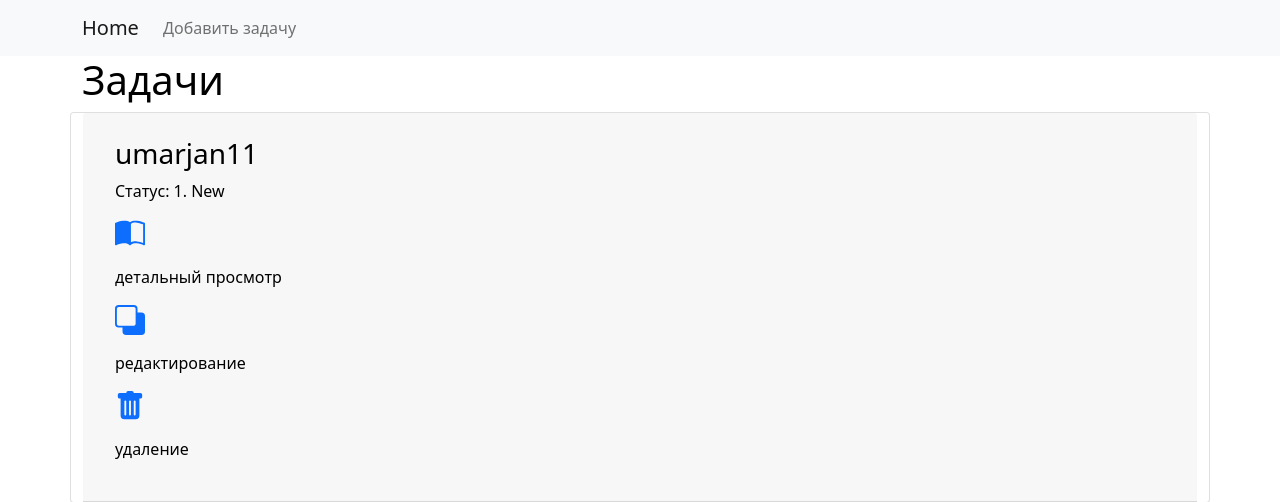
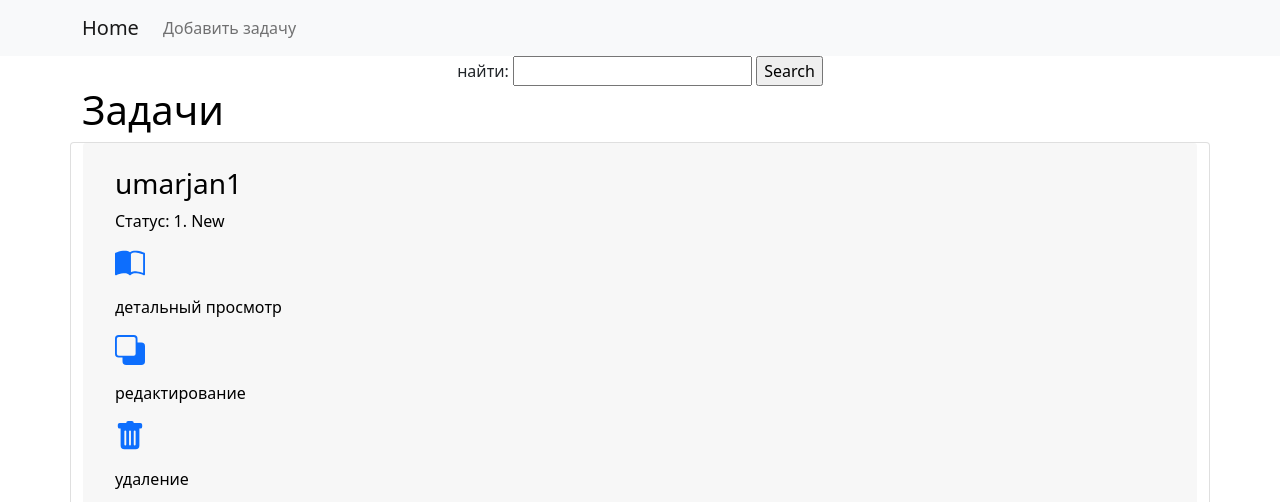
Before and after one commit to umarjan26/lesson49, a Django app: page / in a window 1280 px wide. Shown: the top 502 px of the page. Run offline with Django 4.2, Linux system fonts and the light colour scheme; data comes from the database, SQL or seed files in the repository.

Commit message:
сделали поиск

```diff
--- a/source/webapp/forms.py
+++ b/source/webapp/forms.py
@@ -10,3 +10,7 @@
                                   widget=widgets.Textarea(attrs={"cols": 30, "rows": 2}))
     status = forms.ModelChoiceField(queryset=Status.objects.all())
     type = forms.ModelMultipleChoiceField(queryset=Type.objects.all())
+
+
+class SearchForm(forms.Form):
+    search = forms.CharField(max_length=50, required=False, label="найти")
--- a/source/webapp/templates/index.html
+++ b/source/webapp/templates/index.html
@@ -6,6 +6,7 @@
     </li>
 {% endblock %}
 {% block content %}
+    {% include "partial/search.html" %}
     <h1 class="text-black">Задачи</h1>
     <div class="row">
         {% for task in tasks %}
--- a/source/webapp/templates/partial/pagination.html
+++ b/source/webapp/templates/partial/pagination.html
@@ -1,14 +1,14 @@
 <ul class="pagination mt-3">
     <li class="page-item">
-        <a class="page-link" href="?page=1">Начало</a>
+        <a class="page-link" href="?page=1 {% if query %}&{{ query }}{% endif %}">Начало</a>
     </li>
     {% if page_obj.has_previous %}
         <li class="page-item">
-            <a class="page-link" href="?page={{ page_obj.previous_page_number }}">Previous</a>
+            <a class="page-link" href="?page={{ page_obj.previous_page_number }} {% if query %}&{{ query }}{% endif %}">Previous</a>
         </li>
         <li class="page-item">
             <a class="page-link"
-               href="?page={{ page_obj.previous_page_number }}">{{ page_obj.previous_page_number }}</a>
+               href="?page={{ page_obj.previous_page_number }}">{{ page_obj.previous_page_number }} {% if query %}&{{ query }}{% endif %}</a>
         </li>
     {% else %}
         <li class="page-item disabled">
@@ -27,10 +27,10 @@
     {% if page_obj.has_next %}
         <li class="page-item">
             <a class="page-link"
-               href="?page={{ page_obj.next_page_number }}">{{ page_obj.next_page_number }}</a>
+               href="?page={{ page_obj.next_page_number }}">{{ page_obj.next_page_number }} {% if query %}&{{ query }}{% endif %}</a>
         </li>
         <li class="page-item">
-            <a class="page-link" href="?page={{ page_obj.next_page_number }}">Next</a>
+            <a class="page-link" href="?page={{ page_obj.next_page_number }} {% if query %}&{{ query }}{% endif %}">Next</a>
         </li>
     {% else %}
         <li class="page-item disabled">
@@ -38,6 +38,6 @@
         </li>
     {% endif %}
     <li class="page-item">
-        <a class="page-link" href="?page={{ page_obj.paginator.num_pages }}">В конец</a>
+        <a class="page-link" href="?page={{ page_obj.paginator.num_pages }} {% if query %}&{{ query }}{% endif %}">В конец</a>
     </li>
 </ul>
--- /dev/null
+++ b/source/webapp/templates/partial/search.html
@@ -0,0 +1,8 @@
+<form class="text-center" action="" method="GET">
+    <label for="{{ form.search.id_for_label }}">{{ form.search.label }}:</label>
+    {{ form.search }}
+    <input type="submit" value="Search">
+    {% for error in form.search.errors %}
+        <p class="form-error">{{ error }}</p>
+    {% endfor %}
+</form>
--- a/source/webapp/views.py
+++ b/source/webapp/views.py
@@ -1,10 +1,12 @@
 from audioop import reverse
 
+from django.db.models import Q
 from django.shortcuts import render, get_object_or_404, redirect
+from django.utils.http import urlencode
 from django.views import View
 from django.views.generic import TemplateView, FormView, ListView
 
-from webapp.forms import TaskForm
+from webapp.forms import TaskForm, SearchForm
 from webapp.models import Task
 
 
@@ -16,10 +18,33 @@
     ordering = ("-updated_at",)
     paginate_by = 2
 
+
+    def get(self, request, *args, **kwargs):
+        self.form = self.get_search_form()
+        self.search_value = self.get_search_value()
+        return super().get(request, *args, **kwargs)
+
+
+    def get_queryset(self):
+        if self.search_value:
+            return Task.objects.filter(Q(summary__contains=self.search_value) | Q(description__contains=self.search_value))
+        return Task.objects.all()
+
+
     def get_context_data(self, *, object_list=None, **kwargs):
         context = super().get_context_data(object_list=object_list, **kwargs)
-        print(context)
+        context["form"] = self.form
+        if self.search_value:
+            query = urlencode({'search': self.search_value})
+            context ['query'] = query
         return context
+
+    def get_search_form(self):
+        return SearchForm(self.request.GET)
+
+    def get_search_value(self):
+        if self.form.is_valid():
+            return self.form.cleaned_data.get("search")
 
 
 
```
